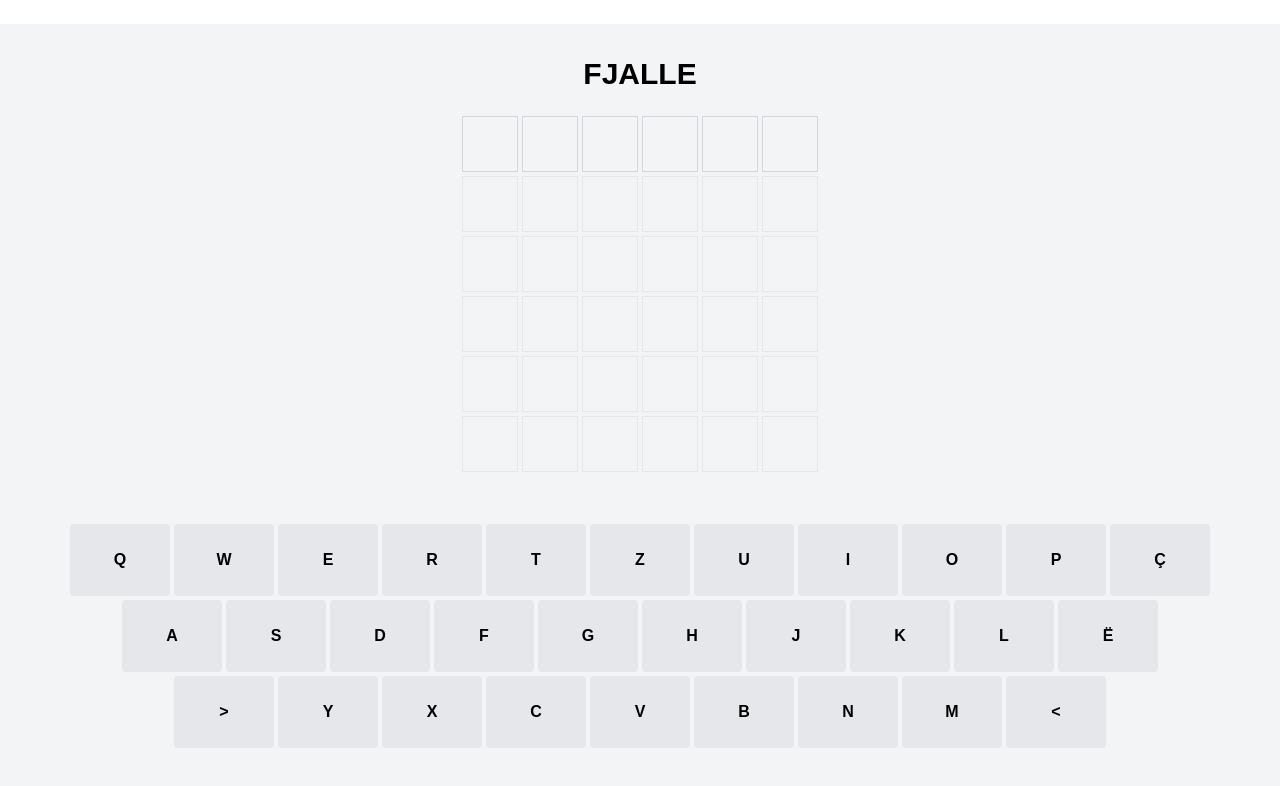
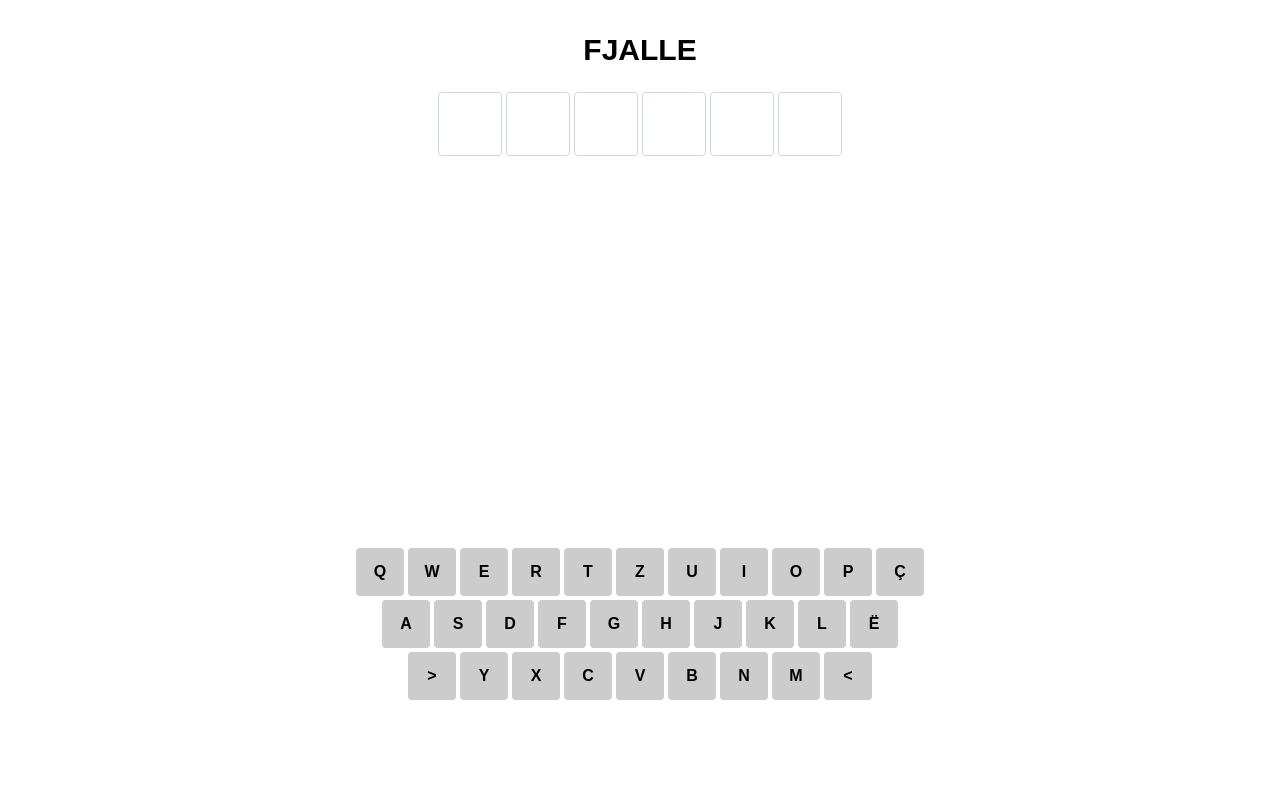
Before and after one commit to Yllnor13/fjalle, a Next.js app in the folder web_client/fjalle_front_end/: page / in a window 1280 px wide. Shown: the top 786 px of the page. Built offline with nearby package versions, Linux system fonts and the light colour scheme.

Commit message:
changed words and made ui albanian and added colors for light and darkmode

```diff
--- a/web_client/fjalle_front_end/src/app/globals.css
+++ b/web_client/fjalle_front_end/src/app/globals.css
@@ -1,8 +1,35 @@
 @import "tailwindcss";
 
 :root {
-  --background: #ffffff;
-  --foreground: #171717;
+  --foreground-light: #171717;
+  --background-light: #ffffff;
+
+  --foreground-dark: #404040;
+  --background-dark: #0a0a0a;
+
+  --boder-light: #aaaaaa;
+  --border-dark: #444444;
+
+  --correct: #22c55e;
+  --present: #eab308;
+
+  --text-light: #ffffff;
+  --text-dark: #000000;
+
+  --absent-light: #808080;
+  --unused-light: #cccccc;
+
+  --absent-dark: #333333;
+  --unused-dark: #707070;
+
+  /* Set the default (light mode) */
+  --foreground: var(--foreground-light);
+  --background: var(--background-light);
+  --absent: var(--absent-light);
+  --unused: var(--unused-light);
+  --text1: var(--text-light);
+  --text0: var(--text-dark);
+  --border: var(--border-light)
 }
 
 @theme inline {
@@ -12,10 +39,38 @@
   --font-mono: var(--font-geist-mono);
 }
 
+.tile-correct {
+  background-color: var(--correct);
+  color: var(--text-light);
+}
+
+.tile-present {
+  background-color: var(--present);
+  color: var(--text-light);
+}
+
+.tile-absent {
+  background-color: var(--absent);
+  color: var(--text-light);
+}
+
+.tile-unused {
+  background-color: var(--unused);
+  color: var(--text0);
+}
+
 @media (prefers-color-scheme: dark) {
   :root {
-    --background: #0a0a0a;
-    --foreground: #ededed;
+    --foreground: var(--foreground-dark);
+    --background: var(--background-dark);
+
+    --absent: var(--absent-dark);
+    --unused: var(--unused-dark);
+
+    --text1: var(--text-dark);
+    --text0: var(--text-light);
+
+    --border: var(--border-dark)
   }
 }
 
--- a/web_client/fjalle_front_end/src/app/page.tsx
+++ b/web_client/fjalle_front_end/src/app/page.tsx
@@ -3,7 +3,7 @@ import Main_Layout from "@/components/Main_layout";
 
 export default function Home() {
   return (
-    <main className="bg-white min-h-screen flex items-center justify-center py-6">
+    <main className="bg-[var(--background)] min-h-screen flex items-center justify-center">
       {/* No frame for desktop view */}
       <div className="w-full h-full">
         <Main_Layout/>
--- a/web_client/fjalle_front_end/src/components/Game.tsx
+++ b/web_client/fjalle_front_end/src/components/Game.tsx
@@ -43,6 +43,7 @@ const Game: React.FC<GameProps> = ({ submitWord, todayDate, todayWord }) => {
 
   // Load saved game state on component mount
   useEffect(() => {
+    //local_storage.clear_attempts();
     console.log("game loaded");
     // Get the saved game state regardless of whether the game is finished or not
     const savedGameDate = Local_storage.get_game_date();
@@ -250,6 +251,7 @@ const Game: React.FC<GameProps> = ({ submitWord, todayDate, todayWord }) => {
   const copyToClipboard = () => {
     try{
       navigator.clipboard.writeText(shareMessage)
+      //"U kopijue me suksese"
     }
     catch(err){
       console.error(err)
@@ -268,12 +270,12 @@ const Game: React.FC<GameProps> = ({ submitWord, todayDate, todayWord }) => {
 
   // Get the appropriate CSS class for a letter cell based on result
   const getCellClass = (rowIndex: number, colIndex: number): string => {
-    const baseClasses = 'w-14 h-14 border flex items-center justify-center font-bold text-xl uppercase';
+    const baseClasses = 'rounded w-16 h-16 border flex items-center justify-center font-bold text-xl uppercase';
 
     // Current row being typed
     if (rowIndex === attempts.length) {
       if (colIndex < currentAttempt.length) {
-        return `${baseClasses} text-black border-[var(--cell-border-typing)] bg-[var(--cell-bg-typing)] text-[var(--cell-text-typing)]`;
+        return `${baseClasses} text-[var(--text0)] border-[var(--cell-border-typing)] bg-[var(--cell-bg-typing)] text-[var(--cell-text-typing)]`;
       }
       return `${baseClasses} border-gray-300`;
     }
@@ -282,16 +284,16 @@ const Game: React.FC<GameProps> = ({ submitWord, todayDate, todayWord }) => {
     if (rowIndex < attempts.length && results[rowIndex]) {
       const result = results[rowIndex][colIndex];
       if (result === 2) {
-        return `${baseClasses} border-green-500 bg-green-500 text-white`;
+        return `${baseClasses} border-[var(--correct)] bg-[var(--correct)] text-[var(--text-light)]`;
       } else if (result === 1) {
-        return `${baseClasses} border-yellow-500 bg-yellow-500 text-white`;
+        return `${baseClasses} border-[var(--present)] bg-[var(--present)] text-[var(--text-light)]`;
       } else {
-        return `${baseClasses} border-gray-700 bg-gray-700 text-white`;
+        return `${baseClasses} border-[var(--absent)] bg-[var(--absent)] text-[var(--text-light)]`;
       }
     }
 
     // Future rows (not yet active)
-    return `${baseClasses} border-gray-200 bg-gray-100 text-gray-400`;
+    return `${baseClasses} border-[var(--border)] bg-[var(--background)] text-[var(--text1)]`;
   };
 
   // Get the letter to display in a cell
@@ -324,9 +326,9 @@ const Game: React.FC<GameProps> = ({ submitWord, todayDate, todayWord }) => {
   return (
     <div className="flex flex-col items-center gap-6 px-2 md:px-4">
       {/* Word grid */}
-      <div className="grid grid-rows-6 gap-1">
+      <div className="grid grid-rows-6 gap-1 rounded">
         {Array.from({ length: MAX_ATTEMPTS }).map((_, rowIndex) => (
-          <div key={`row-${rowIndex}`} className="grid grid-cols-6 gap-1">
+          <div key={`row-${rowIndex}`} className="grid grid-cols-6 gap-1 rounded">
             {Array.from({ length: WORD_LENGTH }).map((_, colIndex) => (
               <div
                 key={`cell-${rowIndex}-${colIndex}`}
@@ -358,23 +360,23 @@ const Game: React.FC<GameProps> = ({ submitWord, todayDate, todayWord }) => {
       {isGameOver && !showStatsModal && (
         <div className="text-lg font-bold">
           {results.some(result => result.every(r => r === 2))
-            ? "Congratulations! You guessed the word!"
-            : "Game over. Better luck next time!"}
+            ? "Urime! Pergjegjja e sakt!"
+            : "Loja ka mbaruar!"}
         </div>
       )}
 
       {/* Stats Modal */}
       {showStatsModal && (
-        <div className="fixed inset-0 flex items-center justify-center bg-black bg-opacity-50 z-50">
-          <div className="bg-white p-6 rounded-lg shadow-lg w-80 md:w-96 max-w-full max-h-[90vh] overflow-auto">
-            <h2 className="text-2xl font-bold mb-4 text-center">Game Statistics</h2>
+        <div className="fixed inset-0 flex items-center justify-center bg-gray bg-opacity-50 z-50">
+          <div className="bg-[var(--background)] p-6 rounded-lg shadow-lg w-80 md:w-96 max-w-full max-h-[90vh] overflow-auto">
+            <h2 className="text-2xl font-bold mb-4 text-center">Statistikat e lojes</h2>
 
             {/* Game result */}
             <div className="mb-4 text-center">
               <p className="text-xl font-bold">
                 {results.some(result => result.every(r => r === 2))
-                  ? "You won!"
-                  : "Better luck next time!"}
+                  ? "Ju keni fituar!"
+                  : "Suksese ne vazhdim!"}
               </p>
 
               {isGameOver && todayWord && (
@@ -388,25 +390,25 @@ const Game: React.FC<GameProps> = ({ submitWord, todayDate, todayWord }) => {
             <div className="grid grid-cols-2 gap-4 mb-6">
               <div className="text-center">
                 <div className="text-3xl font-bold">{Local_storage.get_wins() + Local_storage.get_losses()}</div>
-                <div className="text-sm">Played</div>
+                <div className="text-sm">Lojë</div>
               </div>
               <div className="text-center">
                 <div className="text-3xl font-bold">{calculateWinPercentage()}%</div>
-                <div className="text-sm">Win %</div>
+                <div className="text-sm">Fituar %</div>
               </div>
               <div className="text-center">
                 <div className="text-3xl font-bold">{Local_storage.get_cur_streak()}</div>
-                <div className="text-sm">Current Streak</div>
+                <div className="text-sm">Brezi aktual</div>
               </div>
               <div className="text-center">
                 <div className="text-3xl font-bold">{Local_storage.get_max_streak()}</div>
-                <div className="text-sm">Max Streak</div>
+                <div className="text-sm">Brezi maksimum</div>
               </div>
             </div>
 
             {/* Guess Distribution */}
             <div className="mb-6">
-              <h3 className="text-lg font-bold mb-2 text-center">Guess Distribution</h3>
+              <h3 className="text-lg font-bold mb-2 text-center">Shpërndarja e përgjigjeve</h3>
               <div className="space-y-1">
                 {Array.from({ length: MAX_ATTEMPTS }).map((_, i) => {
                   const count = Local_storage.get_win_rounds(i + 1);
@@ -416,16 +418,16 @@ const Game: React.FC<GameProps> = ({ submitWord, todayDate, todayWord }) => {
                   return (
                     <div key={`dist-${i}`} className="flex items-center">
                       <div className="w-4 text-right mr-2">{i + 1}</div>
-                      <div className="flex-1 h-6 bg-gray-200 rounded">
+                      <div className="flex-1 h-6 bg-[var(--background)] rounded">
                         <div
                           className={`h-full rounded flex items-center justify-end pr-2 ${
                             attempts.length === i + 1 && results[i]?.every(r => r === 2)
                               ? 'bg-green-500'
-                              : 'bg-gray-500'
+                              : 'bg-[var(--foreground)]'
                           }`}
                           style={{ width: `${Math.max(percentage, 8)}%` }}
                         >
-                          <span className="text-white text-xs font-bold">{count}</span>
+                          <span className="text-[var(--text1)] text-xs font-bold">{count}</span>
                         </div>
                       </div>
                     </div>
@@ -436,15 +438,15 @@ const Game: React.FC<GameProps> = ({ submitWord, todayDate, todayWord }) => {
 
             {/* Share section */}
             <div className="mb-4">
-              <h3 className="text-lg font-bold mb-2 text-center">Share</h3>
-              <pre className="bg-gray-100 p-2 rounded mb-2 text-sm overflow-x-auto">
+              <h3 className="text-lg font-bold mb-2 text-center">Shpërndaje</h3>
+              <pre className="bg-[var(--background)] p-2 rounded mb-2 text-sm overflow-x-auto">
                 {shareMessage}
               </pre>
               <button
                 onClick={copyToClipboard}
                 className="w-full py-2 bg-green-500 text-white font-bold rounded hover:bg-green-600 transition"
               >
-                Copy to Clipboard
+                Kopijo resultatet
               </button>
             </div>
 
@@ -453,7 +455,7 @@ const Game: React.FC<GameProps> = ({ submitWord, todayDate, todayWord }) => {
               onClick={() => setShowStatsModal(false)}
               className="w-full py-2 bg-gray-200 text-gray-800 font-bold rounded hover:bg-gray-300 transition"
             >
-              Close
+              Mbylle
             </button>
           </div>
         </div>
--- a/web_client/fjalle_front_end/src/components/Main_layout.tsx
+++ b/web_client/fjalle_front_end/src/components/Main_layout.tsx
@@ -70,8 +70,8 @@ const MainLayout: React.FC = () => {
   };
 
   return (
-    <div className="min-h-screen max-h-screen bg-gray-100 py-8">
-        <h1 className="text-3xl font-bold text-center mb-6 text-black">FJALLE</h1>
+    <div className="min-h-screen max-h-screen bg-[var(--background)] py-8">
+        <h1 className="text-3xl font-bold text-center mb-6 text-[var(--text0)]">FJALLE</h1>
 
         {/* Game component */}
         <Game
--- a/web_client/fjalle_front_end/src/components/keyboard.tsx
+++ b/web_client/fjalle_front_end/src/components/keyboard.tsx
@@ -21,15 +21,15 @@ interface KeyProps {
 const Key: React.FC<KeyProps> = ({ value, onClick, state }) => {
   // Map state to appropriate color classes
   const stateClasses = {
-    correct: 'bg-green-500 text-white',
-    present: 'bg-yellow-500 text-white',
-    absent: 'bg-gray-700 text-white',
-    unused: 'bg-gray-200 text-black'
+    correct: 'tile-correct',
+    present: 'tile-present',
+    absent: 'tile-absent',
+    unused: 'tile-unused'
   };
 
   return (
     <button
-      className={`w-full h-18 max-h-[100px] min-w-[20px] max-w-[100px] rounded font-bold ${stateClasses[state]}`}
+      className={`w-12 h-12 max-h-[100px] min-w-[20px] max-w-[200px] rounded font-bold ${stateClasses[state]}`}
       onClick={() => onClick(value)}
     >
       {value}
```
Also changed, not shown: 1 other file (tests, documents, lock files or other folders).
